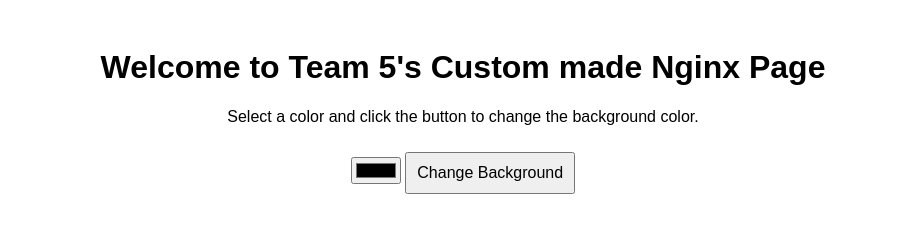
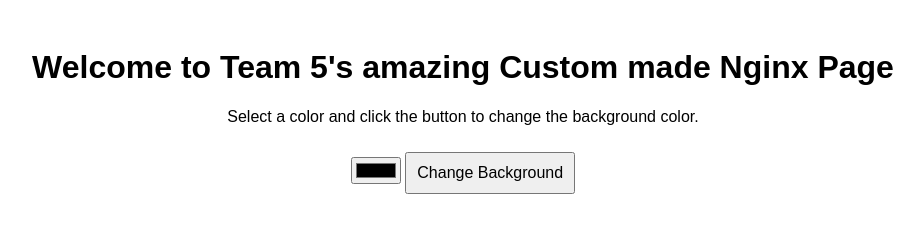
Before and after one commit to Elnathan-Y/C270_Week12_Demo, a plain HTML site: page index.html in a window 1280 px wide. Shown: the whole page, without its empty margins (177-1101 px from the left). Drawn offline with Linux system fonts and the light colour scheme.

Commit message:
last changes

```diff
--- a/index.html
+++ b/index.html
@@ -28,7 +28,7 @@
 </head>
 <body>
 
-    <h1>Welcome to Team 5's Custom made  Nginx Page</h1>
+    <h1>Welcome to Team 5's amazing Custom made  Nginx Page</h1>
     <p>Select a color and click the button to change the background color.</p>
 
     <!-- Color Picker -->
```
